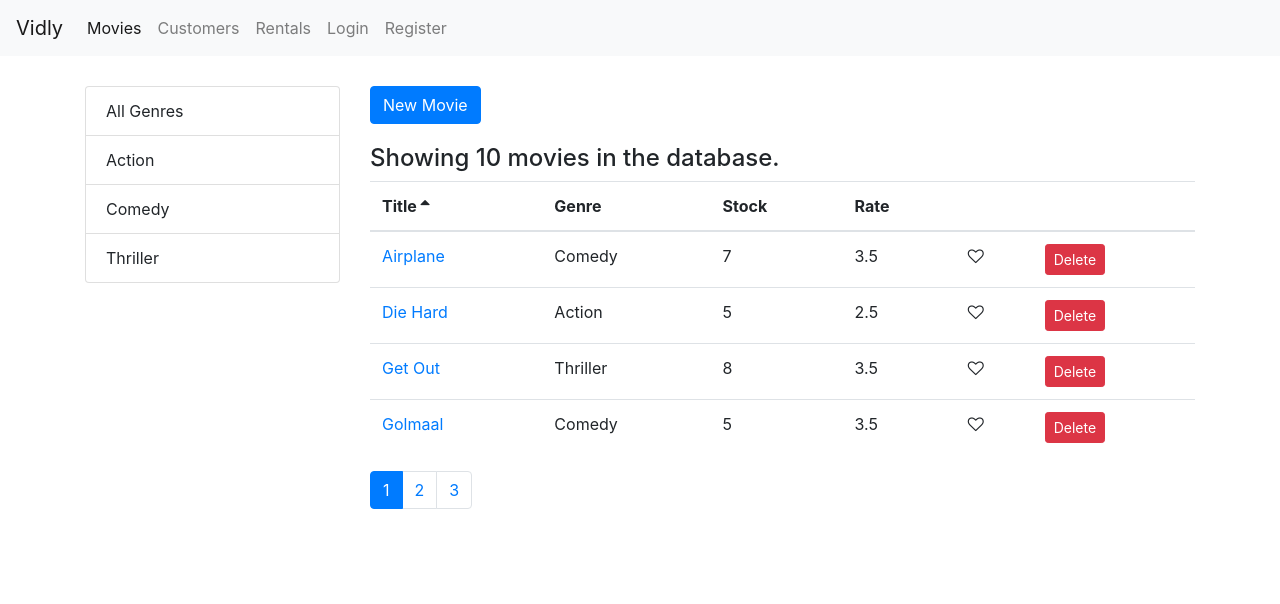
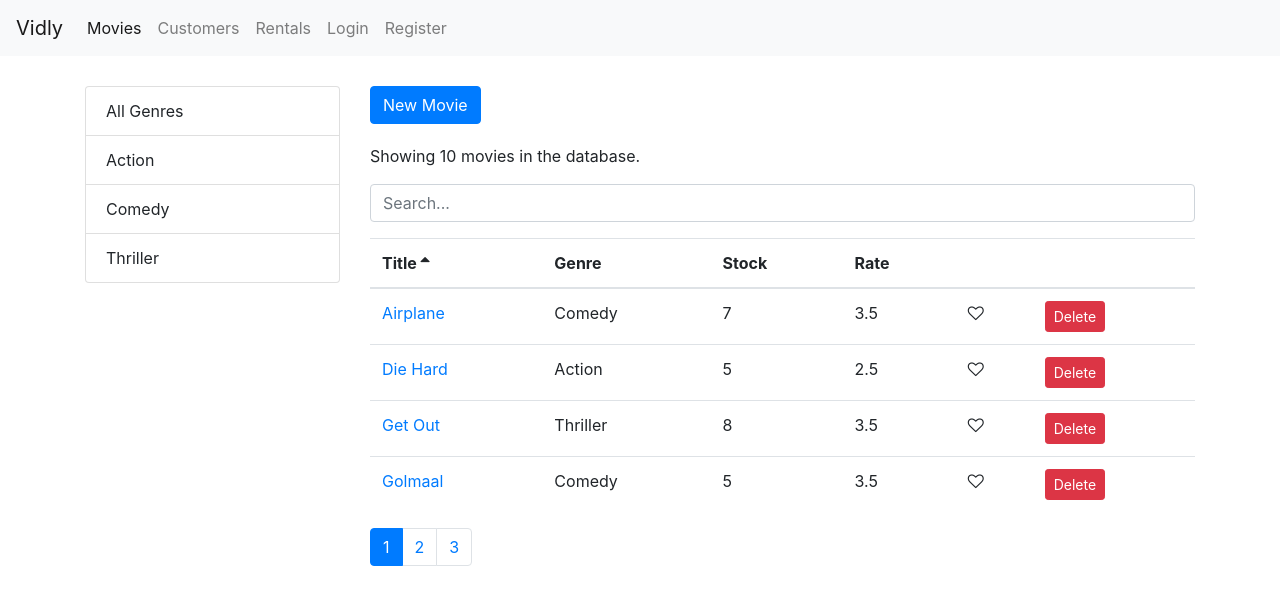
Before and after one commit to Shailendra9k/vidly-project, a React (Create React App) app: page /movies in a window 1280 px wide. Shown: the top 604 px of the page. Built offline with nearby package versions, Linux system fonts and the light colour scheme.

Commit message:
searchbar added

```diff
--- a/src/components/movies.jsx
+++ b/src/components/movies.jsx
@@ -1,12 +1,13 @@
 import React, { Component } from "react";
+import { Link } from "react-router-dom";
 import MoviesTable from "./moviesTable";
 import ListGroup from "./common/listGroup";
 import Pagination from "./common/pagination";
-import { getMovies } from "../services/fakeMovieService";
+import { getMovies, deleteMovie } from "../services/fakeMovieService";
 import { getGenres } from "../services/fakeGenreService";
 import { paginate } from "../utils/paginate";
 import _ from "lodash";
-import { Link } from "react-router-dom";
+import SearchBox from "./searchBox";
 
 class Movies extends Component {
   state = {
@@ -14,17 +15,22 @@
     genres: [],
     currentPage: 1,
     pageSize: 4,
+    searchQuery: "",
+    selectedGenre: null,
     sortColumn: { path: "title", order: "asc" }
   };
 
   componentDidMount() {
     const genres = [{ _id: "", name: "All Genres" }, ...getGenres()];
-    this.setState({ movies: getMovies(), genres: genres });
+
+    this.setState({ movies: getMovies(), genres });
   }
 
   handleDelete = movie => {
     const movies = this.state.movies.filter(m => m._id !== movie._id);
     this.setState({ movies });
+
+    deleteMovie(movie._id);
   };
 
   handleLike = movie => {
@@ -40,27 +46,36 @@
   };
 
   handleGenreSelect = genre => {
-    this.setState({ selectedGenre: genre, currentPage: 1 });
+    this.setState({ selectedGenre: genre, searchQuery: "", currentPage: 1 });
+  };
+
+  handleSearch = query => {
+    this.setState({ searchQuery: query, selectedGenre: null, currentPage: 1 });
   };
 
   handleSort = sortColumn => {
     this.setState({ sortColumn });
   };
 
-  getPageData = () => {
+  getPagedData = () => {
     const {
       pageSize,
       currentPage,
       sortColumn,
       selectedGenre,
+      searchQuery,
       movies: allMovies
     } = this.state;
 
-    const filtered =
-      selectedGenre && selectedGenre._id
-        ? allMovies.filter(m => m.genre._id === selectedGenre._id)
-        : allMovies;
-    const sorted = _.orderBy(filtered, [sortColumn.path], sortColumn.order);
+    let filtered = allMovies;
+    if (searchQuery)
+      filtered = allMovies.filter(m =>
+        m.title.toLowerCase().startsWith(searchQuery.toLowerCase())
+      );
+    else if (selectedGenre && selectedGenre._id)
+      filtered = allMovies.filter(m => m.genre._id === selectedGenre._id);
+
+    const sorted = _.orderBy(filtered, [sortColumn.path], [sortColumn.order]);
 
     const movies = paginate(sorted, currentPage, pageSize);
 
@@ -69,11 +84,11 @@
 
   render() {
     const { length: count } = this.state.movies;
-    const { pageSize, currentPage, sortColumn } = this.state;
+    const { pageSize, currentPage, sortColumn, searchQuery } = this.state;
 
     if (count === 0) return <p>There are no movies in the database.</p>;
 
-    const { totalCount, data: movies } = this.getPageData();
+    const { totalCount, data: movies } = this.getPagedData();
 
     return (
       <div className="row">
@@ -92,7 +107,8 @@
           >
             New Movie
           </Link>
-          <h4>Showing {totalCount} movies in the database.</h4>
+          <p>Showing {totalCount} movies in the database.</p>
+          <SearchBox value={searchQuery} onChange={this.handleSearch} />
           <MoviesTable
             movies={movies}
             sortColumn={sortColumn}
@@ -100,7 +116,6 @@
             onDelete={this.handleDelete}
             onSort={this.handleSort}
           />
-
           <Pagination
             itemsCount={totalCount}
             pageSize={pageSize}
--- /dev/null
+++ b/src/components/searchBox.jsx
@@ -0,0 +1,16 @@
+import React from "react";
+
+const SearchBox = ({ value, onChange }) => {
+  return (
+    <input
+      type="text"
+      name="query"
+      className="form-control my-3"
+      placeholder="Search..."
+      value={value}
+      onChange={e => onChange(e.currentTarget.value)}
+    />
+  );
+};
+
+export default SearchBox;
```
